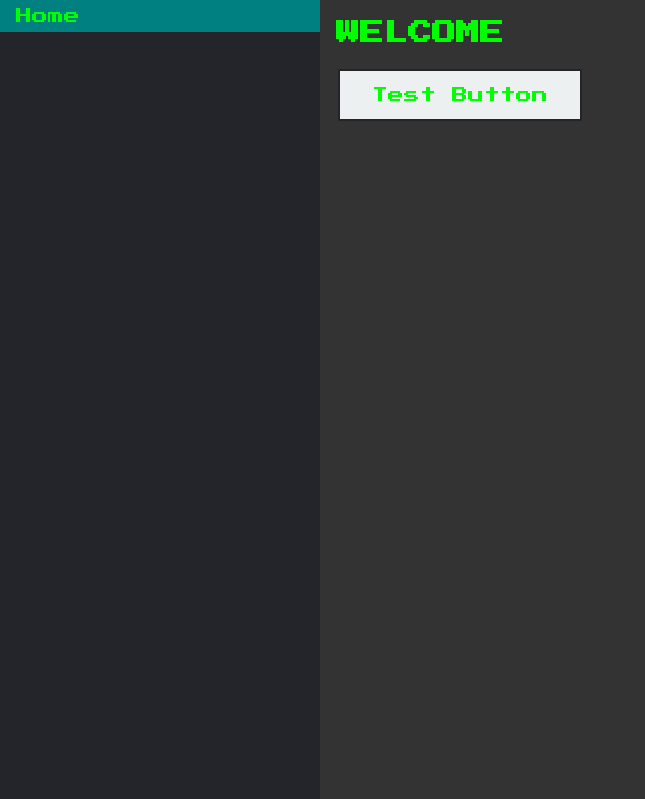
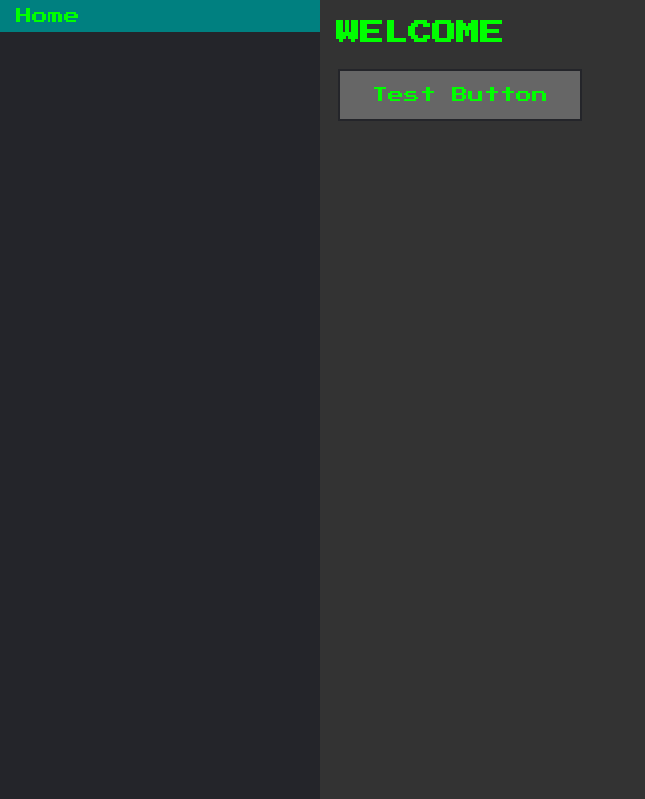
Before and after one commit to D3CLANZ/D3CLANZ.github.io, a PHP site: page / in a window 1280 px wide, with the pointer over the restyled element. Shown: the top 799 px of the page, without its empty margins (0-645 px from the left). Run offline with PHP 8.4, Linux system fonts and the light colour scheme.

Commit message:
Update style.css

```diff
--- a/css/style.css
+++ b/css/style.css
@@ -51,7 +51,7 @@ button {
 }
 
 button:hover {
-    background-color: #edf0f1;
+    background-color: #666;
     color: #00ff00;
 }
 
```
